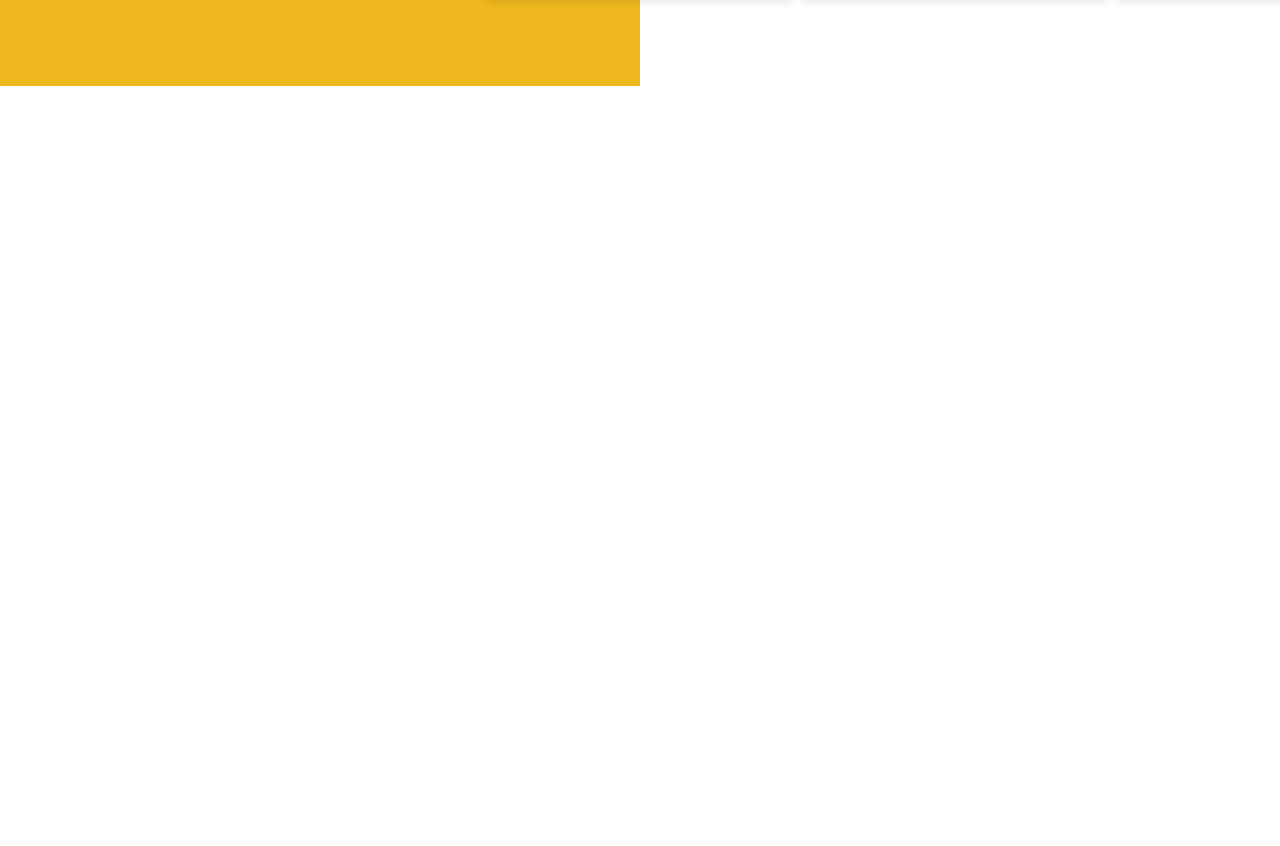
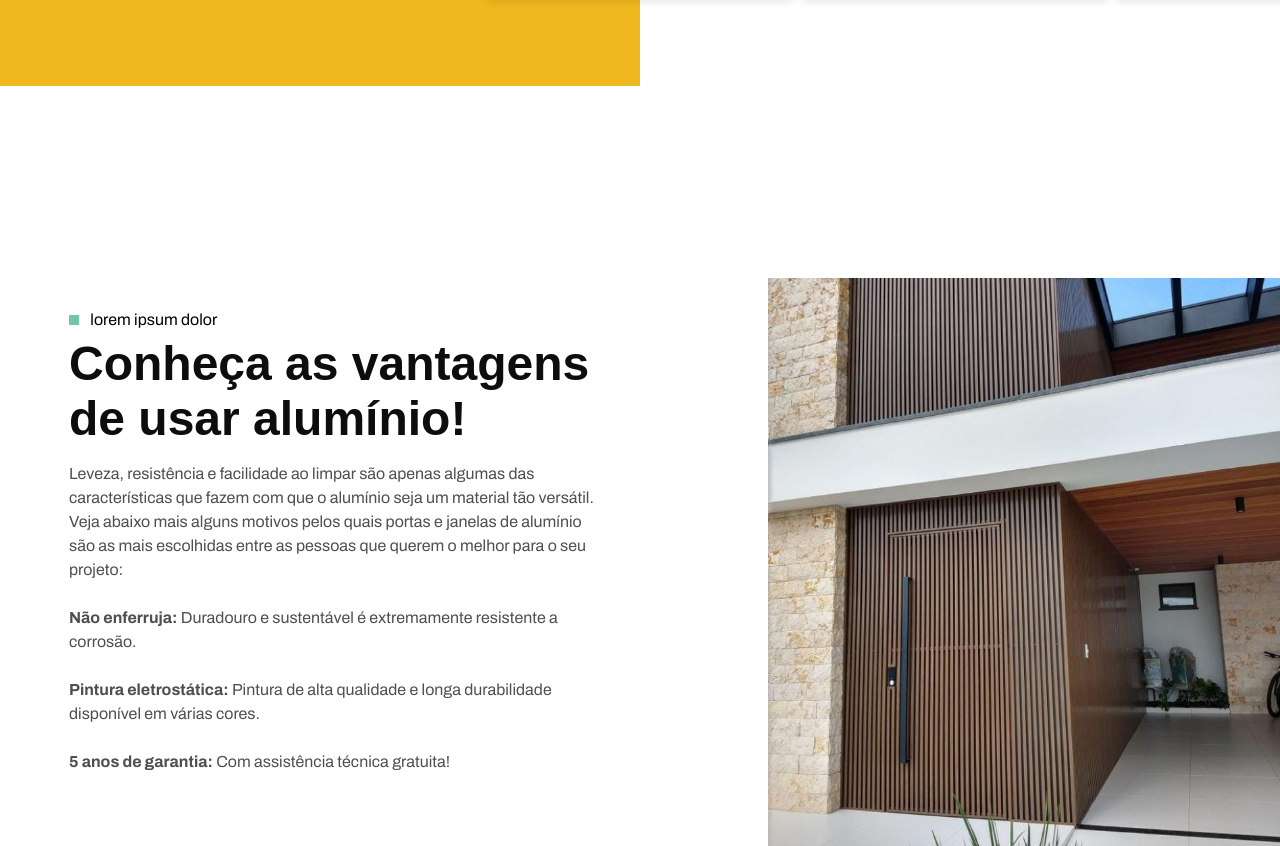
Before and after one commit to guilhermevitz/projetos, a plain HTML site: page mega-esquadrias/index.html in a window 1280 px wide. Shown: the part 2639-3485 px from the top of the page. Before the commit the page ends 2917 px from the top, so only its background shows below. Drawn offline with nearby package versions, Linux system fonts and the light colour scheme.

Commit message:
add seção vantagens aluminio

```diff
--- a/mega-esquadrias/index.html
+++ b/mega-esquadrias/index.html
@@ -202,17 +202,33 @@
               </div>
             </div>
           </div>
-
-
-
-
-
-
         </div>
         <div class="swiper-pagination"></div>
       </div>
     </div>
     </div>
+  </section>
+
+  <section class="conheca">
+    <div class="container">
+      <div class="content">
+        <div class="square"></div>
+        <span>lorem ipsum dolor</span>
+        <h2>Conheça as vantagens de usar alumínio!</h2>
+        <p class="descricao">
+          Leveza, resistência e facilidade ao limpar são apenas algumas das características que fazem com que o alumínio
+          seja um material tão versátil. Veja abaixo mais alguns motivos pelos quais portas e janelas de alumínio são as
+          mais escolhidas entre as pessoas que querem o melhor para o seu projeto:<br><br>
+          <strong>Não enferruja:</strong> Duradouro e sustentável é extremamente resistente a corrosão.<br><br>
+          <strong>Pintura eletrostática:</strong> Pintura de alta qualidade e longa durabilidade disponível em várias
+          cores.<br><br>
+          <strong>5 anos de garantia:</strong> Com assistência técnica gratuita!
+        </p>
+      </div>
+    </div>
+    <aside class="vantagens-img">
+      <img src="./img/vantagens.jpg" alt="" />
+    </aside>
   </section>
 
   <script src="https://unpkg.com/@lottiefiles/lottie-player@latest/dist/lottie-player.js"></script>
--- a/mega-esquadrias/scss/_home.scss
+++ b/mega-esquadrias/scss/_home.scss
@@ -108,3 +108,43 @@
     }
   }
 }
+
+.conheca {
+  width: 100%;
+  display: grid;
+  flex: 1;
+  grid-template-columns: 60% 40%;
+  .container {
+    display: flex;
+    align-items: center;
+    justify-content: center;
+    flex: 1;
+    padding-right: 11.2rem;
+  }
+  .content {
+    width: 100%;
+    max-width: 53.3rem;
+    .square {
+      width: 10px;
+        height: 10px;
+        background-color: #71C7A7;
+        display: inline-block;
+        margin-right: 0.8rem;
+    }
+    h2 {
+      margin-top: 0.8rem;
+      padding-bottom: 1.6rem;
+    }
+    p {
+      color: $gray-01;
+      padding-bottom: 4rem;
+    }
+  }
+  .vantagens-img {
+    img {
+      width: 100%;
+      height: auto;
+      object-fit: cover;
+    }
+  }
+}
```
Also changed, not shown: mega-esquadrias/css/main.css, 1 other file.
